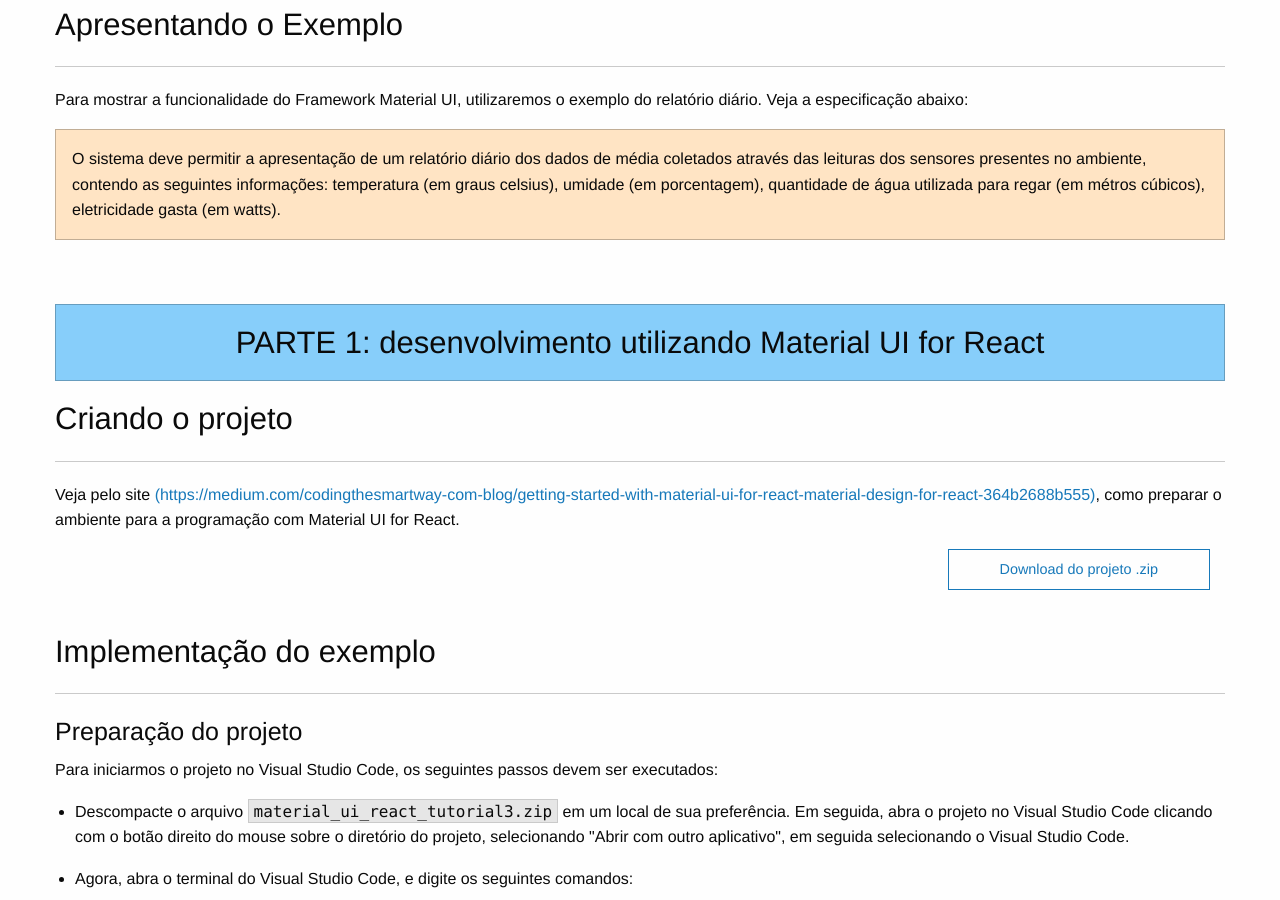
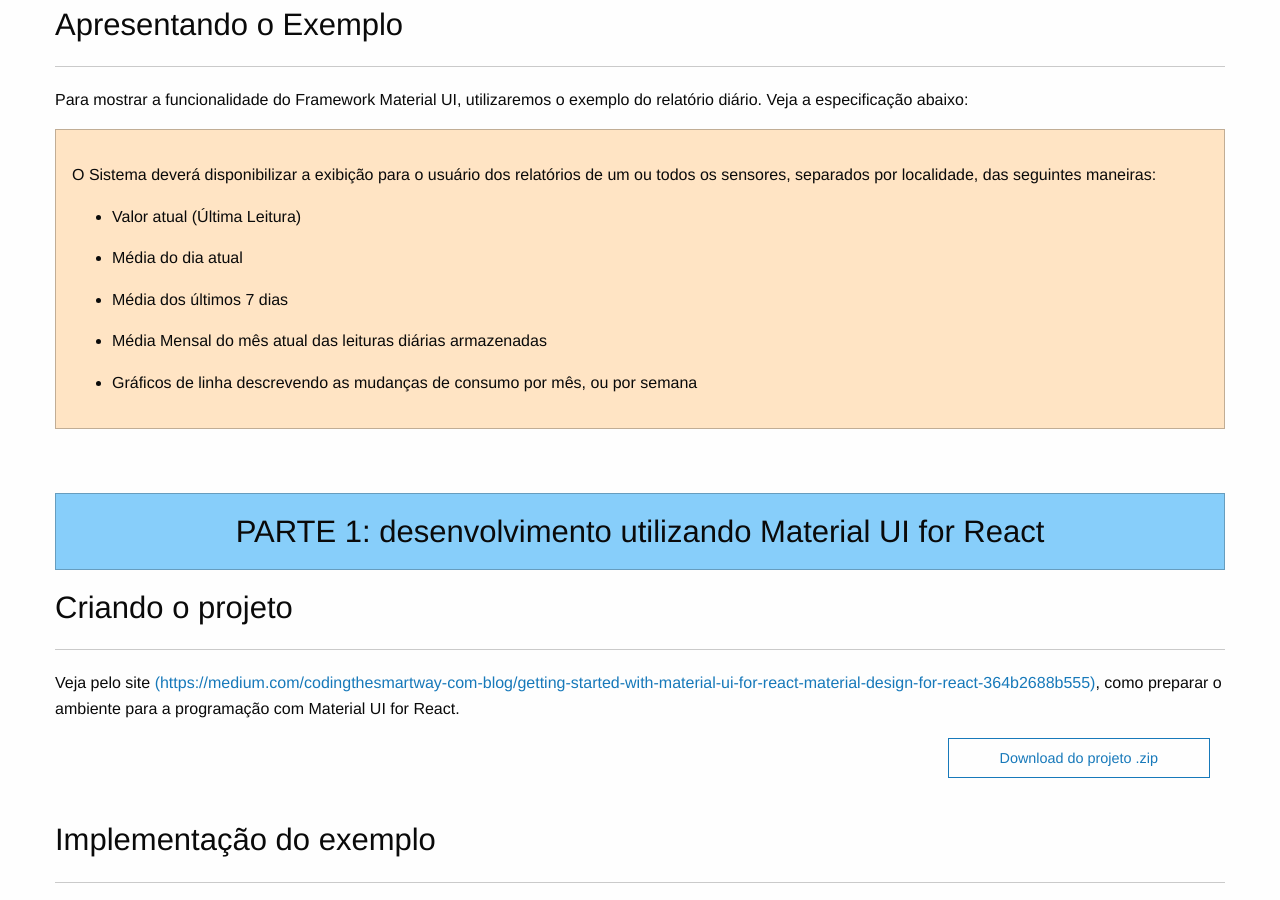
Before and after one commit to JuliaOP/SOO_Template_Grupo06, a plain HTML site: page public_html/grupo-06/tutoriais/tutorial3/tutorial3.html in a window 1280 px wide. Shown: the part 1583-2483 px from the top of the page. Drawn offline with Linux system fonts and the light colour scheme.

Commit message:
versao com tutoriais, documento de requisitos, diagrama de classes

```diff
--- a/public_html/grupo-06/tutoriais/tutorial3/tutorial3.html
+++ b/public_html/grupo-06/tutoriais/tutorial3/tutorial3.html
@@ -152,10 +152,18 @@
 
                         <div class="callout fundoEspRequisitos">
                             <p>
-                                O sistema deve permitir a apresentação de um relatório diário dos dados de média coletados
-                                através das leituras dos sensores presentes no ambiente, contendo as
-                                seguintes informações: temperatura (em graus celsius), umidade (em porcentagem), quantidade de água
-                                utilizada para regar (em métros cúbicos), eletricidade gasta (em watts).
+
+                                    <p>
+                                        O Sistema deverá disponibilizar a exibição para o usuário dos relatórios de um ou todos os sensores, separados por localidade, das seguintes maneiras:
+<ul class="tab40px"><li><p> Valor atual (Última Leitura) </p></li>
+    <li><p> Média do dia atual </p></li>
+    <li><p> Média dos últimos 7 dias </p></li>
+    <li><p> Média Mensal do mês atual das leituras diárias armazenadas </p></li>
+    <li><p> Gráficos de linha descrevendo as mudanças de consumo por mês, ou por semana
+    </p>
+
+
+</ul>
                             </p>
                         </div>
 
```
